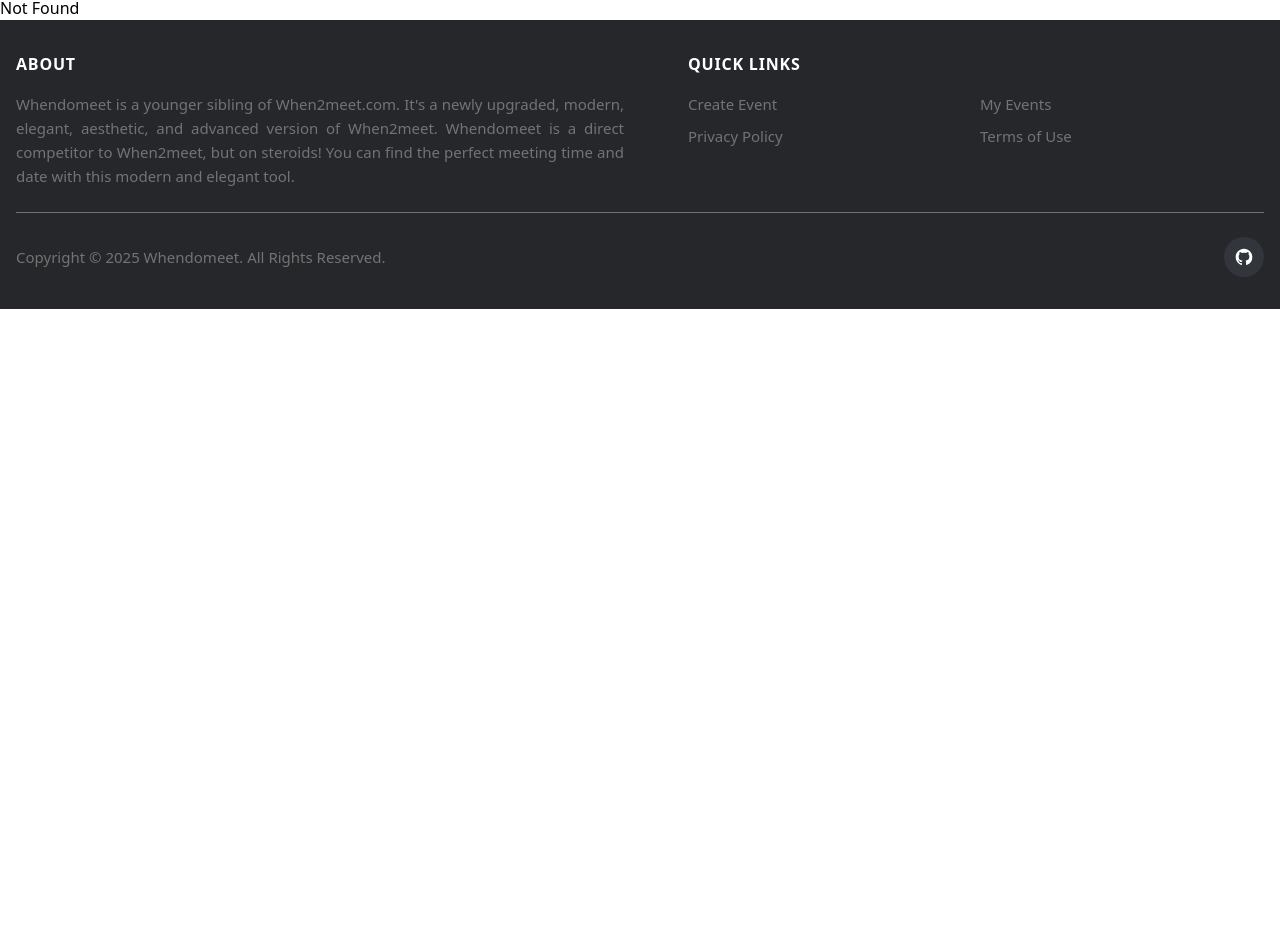
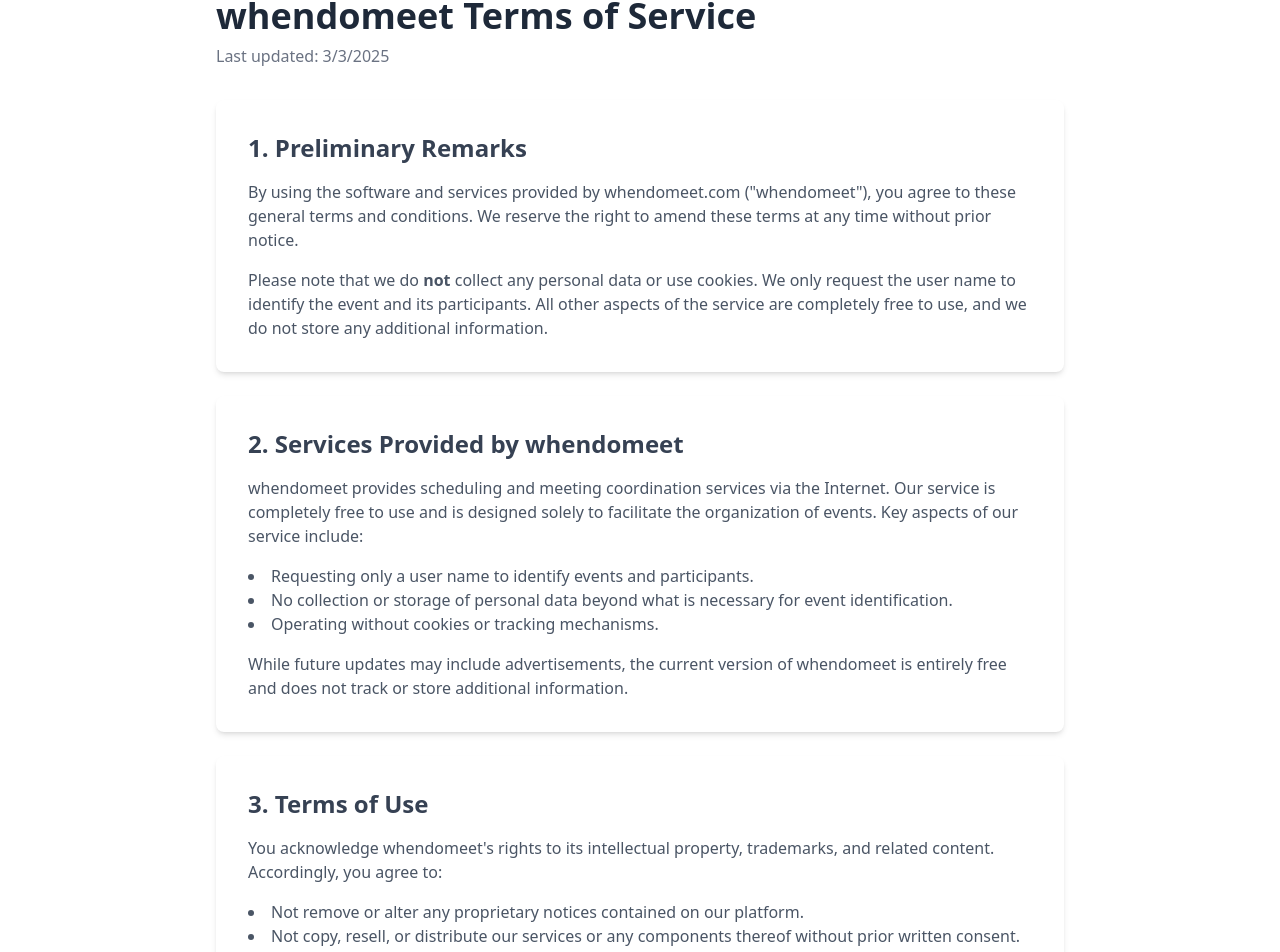
Before and after one commit to harshascode/when2meet, a SvelteKit app: page /terms in a window 1280 px wide. Before the commit this address had no page. Shown: the part 92-1044 px from the top of the page. Before the commit the page ends 800 px from the top, so only its background shows below. Built offline with nearby package versions, Linux system fonts and the light colour scheme.

Commit message:
added terms page

```diff
--- /dev/null
+++ b/src/routes/terms/+page.svelte
@@ -0,0 +1,80 @@
+ <div class="max-w-4xl mx-auto p-6">
+    <div class="mb-8">
+      <h1 class="text-4xl font-bold text-gray-800">whendomeet Terms of Service</h1>
+      <p class="text-gray-500 mt-2">Last updated: 3/3/2025</p>
+    </div>
+
+    <!-- Section 1: Preliminary Remarks -->
+    <section class="bg-white p-8 rounded-lg shadow-md mb-6">
+      <h2 class="text-2xl font-semibold text-gray-700 mb-4">1. Preliminary Remarks</h2>
+      <p class="text-gray-600 mb-4">
+        By using the software and services provided by whendomeet.com ("whendomeet"), you agree to these general terms and conditions. We reserve the right to amend these terms at any time without prior notice.
+      </p>
+      <p class="text-gray-600">
+        Please note that we do <strong>not</strong> collect any personal data or use cookies. We only request the user name to identify the event and its participants. All other aspects of the service are completely free to use, and we do not store any additional information.
+      </p>
+    </section>
+
+    <!-- Section 2: Services Provided by whendomeet -->
+    <section class="bg-white p-8 rounded-lg shadow-md mb-6">
+      <h2 class="text-2xl font-semibold text-gray-700 mb-4">2. Services Provided by whendomeet</h2>
+      <p class="text-gray-600 mb-4">
+        whendomeet provides scheduling and meeting coordination services via the Internet. Our service is completely free to use and is designed solely to facilitate the organization of events. Key aspects of our service include:
+      </p>
+      <ul class="list-disc list-inside text-gray-600 mb-4">
+        <li>Requesting only a user name to identify events and participants.</li>
+        <li>No collection or storage of personal data beyond what is necessary for event identification.</li>
+        <li>Operating without cookies or tracking mechanisms.</li>
+      </ul>
+      <p class="text-gray-600">
+        While future updates may include advertisements, the current version of whendomeet is entirely free and does not track or store additional information.
+      </p>
+    </section>
+
+    <!-- Section 3: Terms of Use -->
+    <section class="bg-white p-8 rounded-lg shadow-md mb-6">
+      <h2 class="text-2xl font-semibold text-gray-700 mb-4">3. Terms of Use</h2>
+      <p class="text-gray-600 mb-4">
+        You acknowledge whendomeet's rights to its intellectual property, trademarks, and related content. Accordingly, you agree to:
+      </p>
+      <ul class="list-disc list-inside text-gray-600 mb-4">
+        <li>Not remove or alter any proprietary notices contained on our platform.</li>
+        <li>Not copy, resell, or distribute our services or any components thereof without prior written consent.</li>
+        <li>Refrain from engaging in activities that compromise the functionality, security, or availability of our services.</li>
+        <li>Avoid automated actions or any form of spam that might disrupt the platform's operational integrity.</li>
+      </ul>
+      <p class="text-gray-600">
+        Misuse of the services may result in the suspension or termination of your access to whendomeet.
+      </p>
+    </section>
+
+    <!-- Section 4: Limitation of Liability and Disclaimer of Warranties -->
+    <section class="bg-white p-8 rounded-lg shadow-md mb-6">
+      <h2 class="text-2xl font-semibold text-gray-700 mb-4">4. Limitation of Liability and Disclaimer of Warranties</h2>
+      <p class="text-gray-600 mb-4">
+        The services provided by whendomeet are offered on an "as is" and "as available" basis with no warranties, express or implied. We do not guarantee that the services will be available, timely, secure, or error-free.
+      </p>
+      <p class="text-gray-600">
+        In no event shall whendomeet, its directors, employees, or affiliates be liable for any direct, indirect, incidental, special, consequential, or punitive damages arising from your use or inability to use our services.
+      </p>
+    </section>
+
+    <!-- Section 5: Final Provisions -->
+    <section class="bg-white p-8 rounded-lg shadow-md mb-6">
+      <h2 class="text-2xl font-semibold text-gray-700 mb-4">5. Final Provisions</h2>
+      <p class="text-gray-600 mb-4">
+        Should any provision of these Terms be found invalid or unenforceable, the validity of the remaining provisions shall remain unaffected. In such cases, the invalid or unenforceable provision shall be replaced by one that most closely mirrors the original intent.
+      </p>
+      <p class="text-gray-600">
+        These Terms are governed by the laws applicable to whendomeet’s operations. Any disputes arising from these Terms shall be subject to the jurisdiction of the appropriate courts.
+      </p>
+    </section>
+
+    <!-- Contact Section -->
+    <section class="bg-white p-8 rounded-lg shadow-md">
+      <h2 class="text-2xl font-semibold text-gray-700 mb-4">Contact Information</h2>
+      <p class="text-gray-600">
+        If you have any questions or concerns regarding these Terms, please contact us at <a href="mailto:hi@whendomeet.com" class="text-blue-500 hover:underline">hi@whendomeet.com</a>.
+      </p>
+    </section>
+  </div>
```
